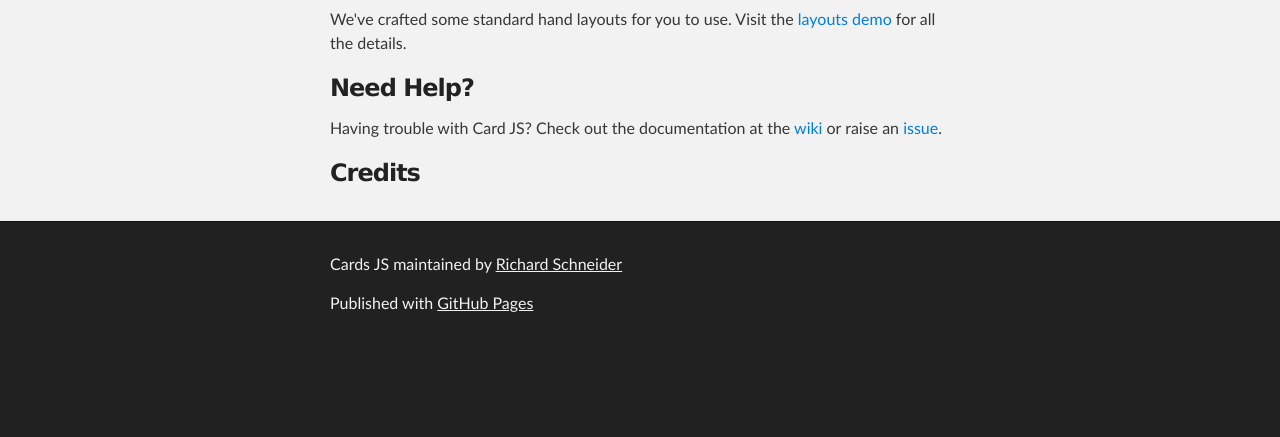
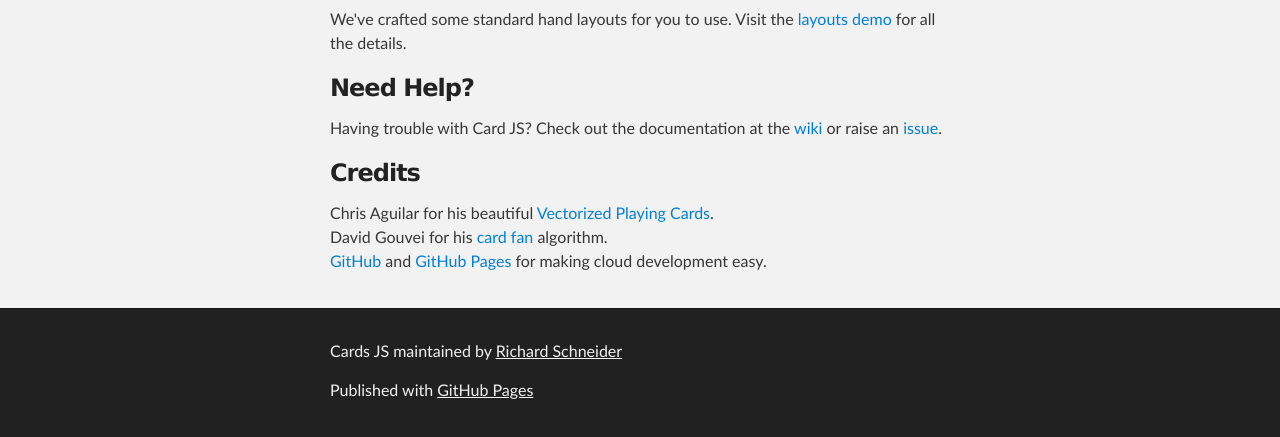
Before and after one commit to richardschneider/cardsJS, a plain HTML site: page index.html in a window 1280 px wide. Shown: the part 609-1046 px from the top of the page. Before the commit the page ends 959 px from the top, so only its background shows below. Drawn offline with nearby package versions, Linux system fonts and the light colour scheme.

Commit message:
Added credits to the main page

```diff
--- a/index.html
+++ b/index.html
@@ -79,7 +79,12 @@ or raise an <a href="https://github.com/richardschneider/cardsJS/issues">issue</
 
 <h3>
 <a id="A1" class="anchor" href="#support-or-contact" aria-hidden="true"><span class="octicon octicon-link"></span></a>Credits</h3>
-
+<p>
+Chris Aguilar for his beautiful <a href="http://code.google.com/p/vectorized-playing-cards/">Vectorized Playing Cards</a>.<br />
+David Gouvei for his <a href="http://gamedev.stackexchange.com/questions/22162/how-can-i-evenly-fan-out-a-hand-of-cards">card fan</a>
+algorithm.<br />
+<a href="http://github.com">GitHub</a> and <a href="http://pages.github.com">GitHub Pages</a> for making cloud development easy.
+</p>
       </section>
     </div>
 
```
